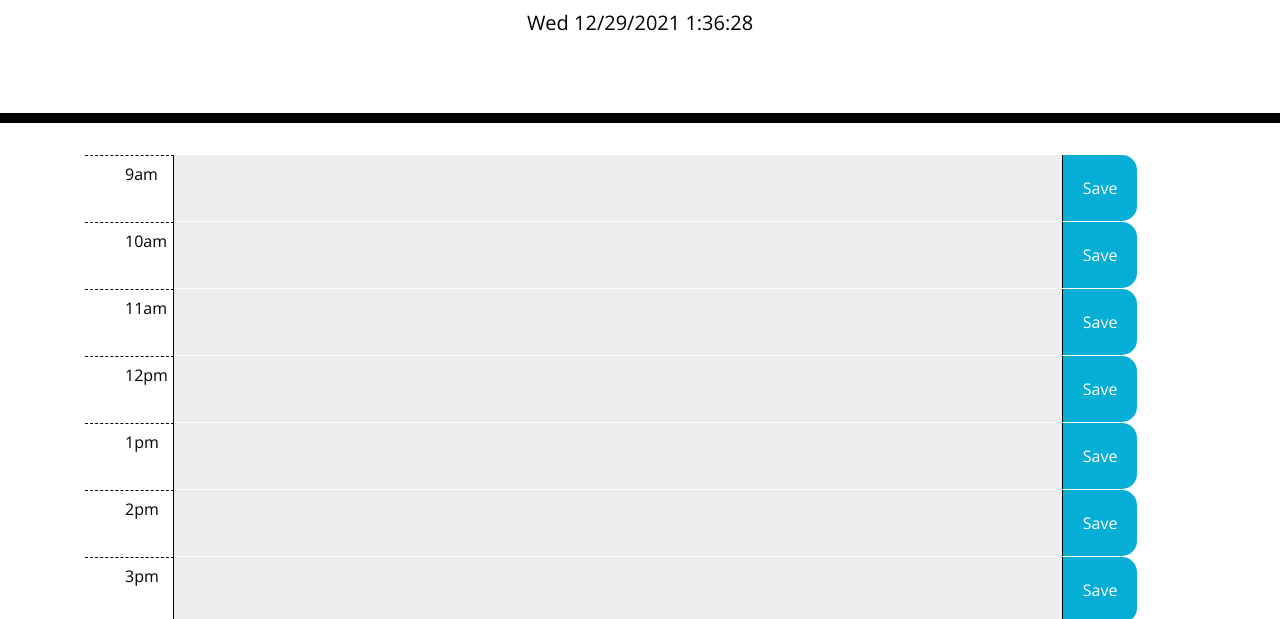
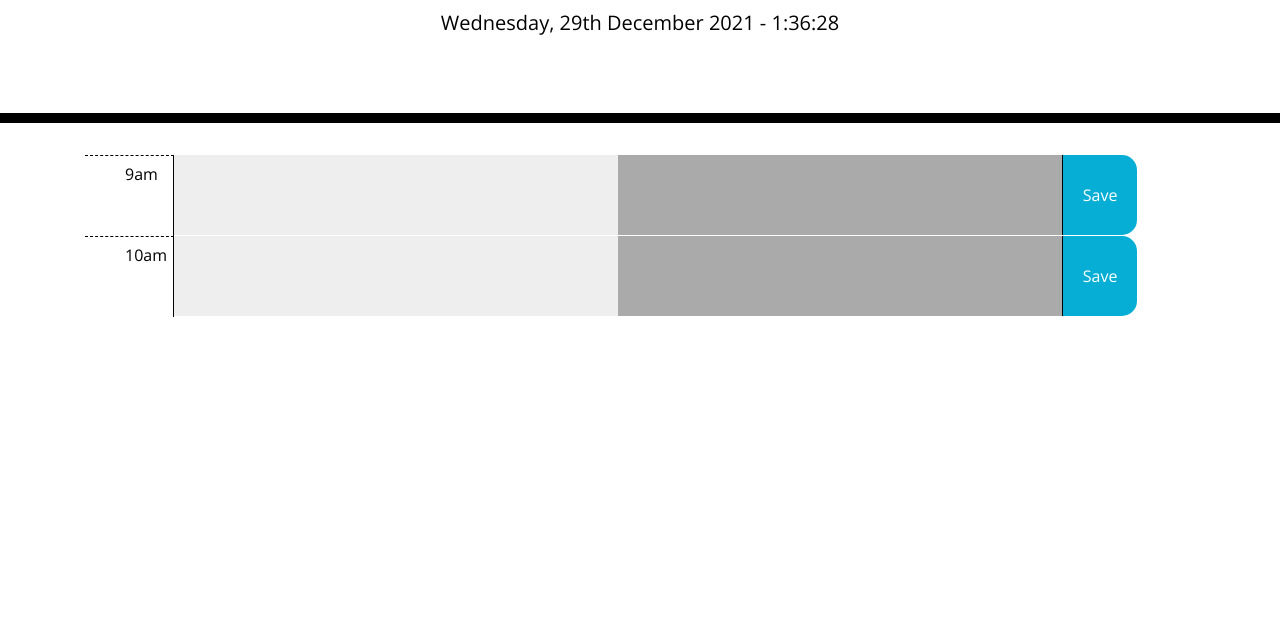
Before and after one commit to LamekMarouf/work-day-scheduler, a plain HTML site: page index.html in a window 1280 px wide. Shown: the part 181-800 px from the top of the page. Drawn offline with nearby package versions, Linux system fonts and the light colour scheme.

Commit message:
save button saves user input after refresh

```diff
--- a/index.html
+++ b/index.html
@@ -30,42 +30,54 @@
     </header>
 
     <div class="container">
+
+      <section id="hiddenMessage"></section>
+
       <section class="hourBlock">
         <div class="hour">9am</div>
         <input type="text" name="boxText" class="hourText">
+        <p class="text">hi</p>
         <button class="saveBtn">Save</button>
 
         <div class="hour">10am</div>
+        <input type="textTwo" name="boxTextTwo" class="hourTextTwo">
+        <p class="textTwo">hi</p>
+        <button class="saveBtnTwo">Save</button>
+
+        <!-- <div class="hour">11am</div>
         <input type="text" name="boxText" class="hourText">
-        <button class="saveBtn">Save</button>
+        <p class="text">hi</p>
+        <button class="saveBtn">Save</button> -->
 
-        <div class="hour">11am</div>
+        <!-- <div class="hour">12pm</div>
         <input type="text" name="boxText" class="hourText">
-        <button class="saveBtn">Save</button>
+        <p class="text">hi</p>
+        <button class="saveBtn">Save</button> -->
 
-        <div class="hour">12pm</div>
+        <!-- <div class="hour">1pm</div>
         <input type="text" name="boxText" class="hourText">
-        <button class="saveBtn">Save</button>
+        <p class="text">hi</p>
+        <button class="saveBtn">Save</button> -->
 
-        <div class="hour">1pm</div>
+        <!-- <div class="hour">2pm</div>
         <input type="text" name="boxText" class="hourText">
-        <button class="saveBtn">Save</button>
+        <p class="text">hi</p>
+        <button class="saveBtn">Save</button> -->
 
-        <div class="hour">2pm</div>
+        <!-- <div class="hour">3pm</div>
         <input type="text" name="boxText" class="hourText">
-        <button class="saveBtn">Save</button>
+        <p class="text">hi</p>
+        <button class="saveBtn">Save</button> -->
 
-        <div class="hour">3pm</div>
+        <!-- <div class="hour">4pm</div>
         <input type="text" name="boxText" class="hourText">
-        <button class="saveBtn">Save</button>
+        <p class="text">hi</p>
+        <button class="saveBtn">Save</button> -->
 
-        <div class="hour">4pm</div>
+        <!-- <div class="hour">5pm</div>
         <input type="text" name="boxText" class="hourText">
-        <button class="saveBtn">Save</button>
-
-        <div class="hour">5pm</div>
-        <input type="text" name="boxText" class="hourText">
-        <button class="saveBtn">Save</button>
+        <p class="text">hi</p>
+        <button class="saveBtn">Save</button> -->
       </section>
     </div>
 
--- a/script.js
+++ b/script.js
@@ -1,3 +1,43 @@
 window.setInterval(function () {
-    $('#currentDay').html(moment().format('ddd MM/DD/y H:mm:ss'))
+    $('#currentDay').html(moment().format('dddd, Do MMMM y - H:mm:ss'))
 }, 1000);
+
+const storageInput = document.querySelector(".hourText");
+const text = document.querySelector('.text');
+const saveButton = document.querySelector(".saveBtn");
+const storedInput = localStorage.getItem('textInput');
+
+if(storageInput) {
+    text.textContent = storedInput
+}
+
+storageInput.addEventListener("input", letter => {
+    text.textContent = letter.target.value
+});
+
+const saveToLocalStorage = () => {
+    localStorage.setItem('textInput', text.textContent)
+}
+
+saveButton.addEventListener('click', saveToLocalStorage)
+
+
+
+const storageInputTwo = document.querySelector('.hourTextTwo');
+const textTwo = document.querySelector('.textTwo');
+const saveButtonTwo = document.querySelector('.saveBtnTwo');
+const storedInputTwo = localStorage.getItem('textInputTwo');
+
+if(storageInputTwo) {
+    textTwo.textContent = storedInputTwo
+}
+
+storageInputTwo.addEventListener('input', letterTwo => {
+    textTwo.textContent = letterTwo.target.value
+})
+
+const saveToLocalStorageTwo = () => {
+    localStorage.setItem('textInputTwo', textTwo.textContent)
+}
+
+saveButtonTwo.addEventListener('click', saveToLocalStorageTwo)
--- a/style.css
+++ b/style.css
@@ -61,7 +61,8 @@ textarea {
   margin-bottom: 20px;
 }
 
-.saveBtn {
+.saveBtn,
+.saveBtnTwo {
   border-top-right-radius: 15px;
   border-bottom-right-radius: 15px;
   border: none;
@@ -88,9 +89,29 @@ textarea {
   width: 8%;
 }
 
-.hourText {
-  width: 80%;
+.hourText,
+.hourTextTwo {
+  width: 40%;
   border: none;
   margin-bottom: 1px;
   background-color: rgb(238, 238, 238);
 }
+
+.text,
+.textTwo {
+  width: 40%;
+  border: none;
+  margin-bottom: 1px;
+  background-color: rgb(170, 170, 170);
+  height: 80px;
+  color: black;
+  font-weight: 600;
+}
+
+#hiddenMessage {
+  text-align: center;
+  margin-bottom: 30px;
+  font-size: 20px;
+  font-weight: 600;
+  display: none;
+}
```
